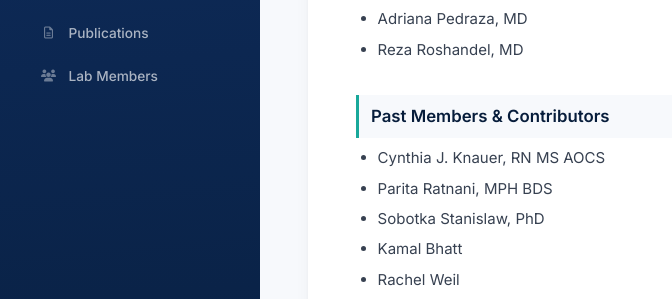
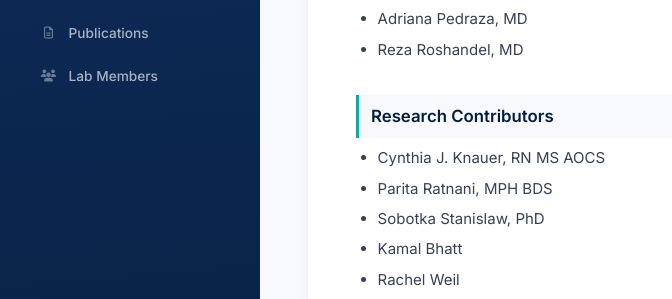
Before and after one commit to Urology-AI/urology-ai.github.io, a Jekyll site: the page built from people/index.md, in a window 1280 px wide and 900 px high, scrolled down 1177 px. Shown: the part 270-569 px from the top of the window, without its empty margins (0-672 px from the left). Built offline with Jekyll 4.4.1, drawn with Linux system fonts in a browser that asks for light colours; our own code applies the rules of GitHub Pages for plain Markdown files.

Commit message:
Rename section to Research Contributors

```diff
--- a/people/index.md
+++ b/people/index.md
@@ -49,7 +49,7 @@ layout: default
 * Adriana Pedraza, MD
 * Reza Roshandel, MD
 
-## Past Members & Contributors
+## Research Contributors
 
 * Cynthia J. Knauer, RN MS AOCS
 * Parita Ratnani, MPH BDS
```
